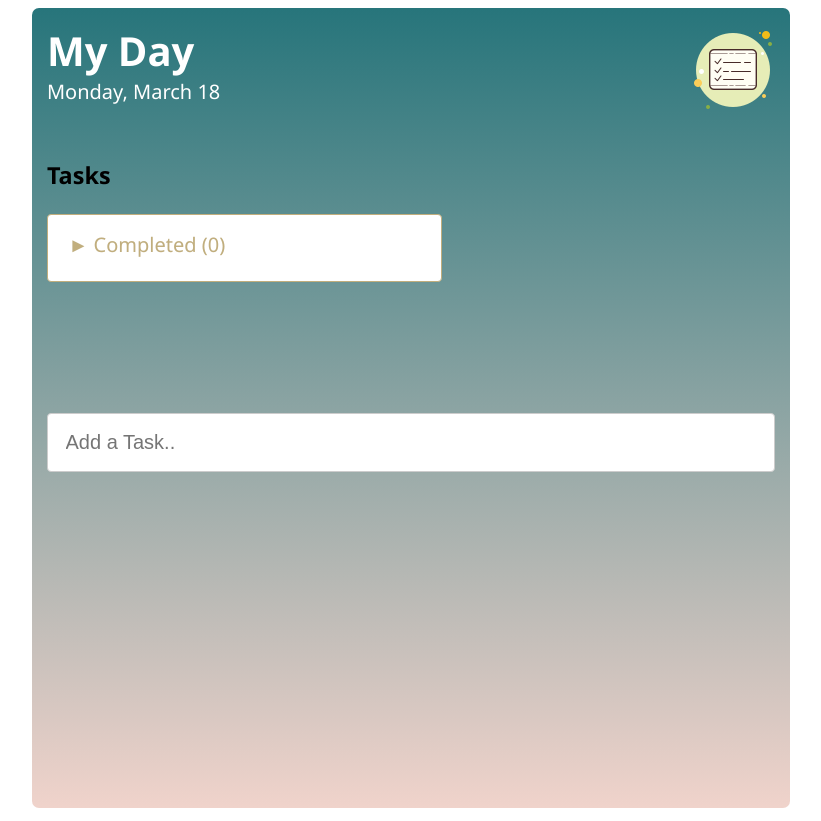
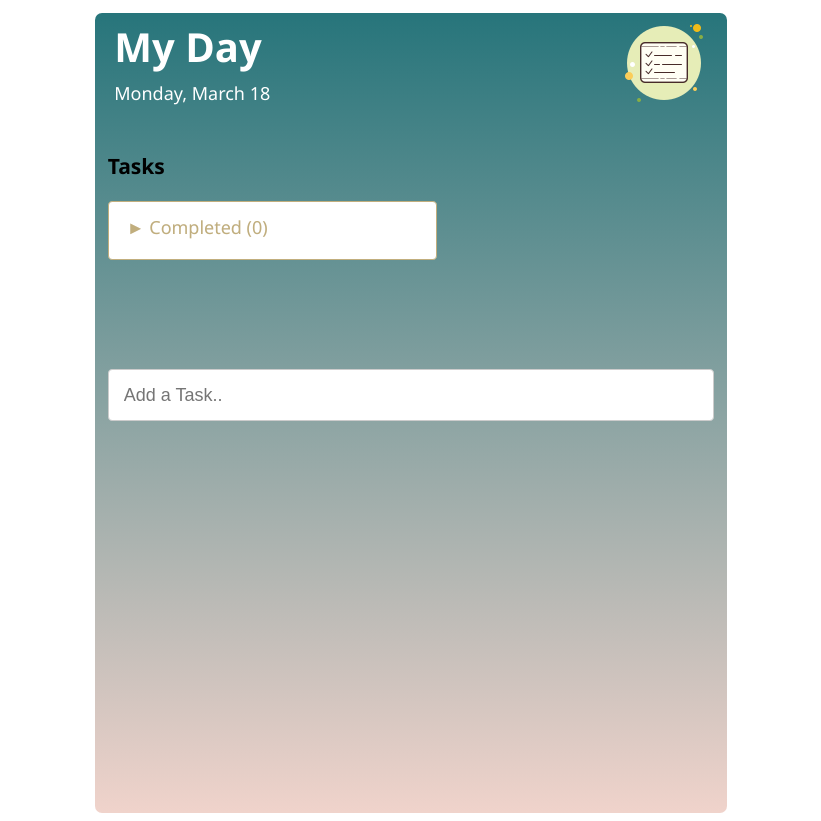
Before and after one commit to Thomas-1006/ToDoApp, a React (Vite) app: page / in a window 1280 px wide. Shown: the whole page, without its empty margins (229-1050 px from the left). Built offline with nearby package versions, Linux system fonts and the light colour scheme.

Commit message:
first push

```diff
--- a/src/App.css
+++ b/src/App.css
@@ -7,8 +7,7 @@
 }
 
 .titleDate {
-  display: flex;
-  flex-direction: column;
+  display: grid;
   margin: 2%;
   color: white;
 }
@@ -23,9 +22,14 @@
 }
 
 .iconContainer {
-  display: flex;
-  justify-content: space-between;
-  align-items: flex-end;
+  display: grid;
+  grid-template-rows: auto;
+  grid-template-columns: auto auto;
+  margin: 2%;
+}
+
+.logoContainer {
+  justify-self: right;
 }
 
 .todoLogo {
@@ -36,9 +40,8 @@
 
 .masterContainer {
   margin: 2%;
-  display: flex;
-  flex-direction: column;
-  justify-content: space-between;
+  display: grid;
+
 }
 
 .editContainer {
@@ -162,10 +165,10 @@ input[type="text"] {
   }
 
   .body {
-    margin: auto 20%;
+    margin: auto 25%;
     border-radius: 7px;
     min-height: 100vh;
-    font-size: 20px;
+    font-size: 18px;
     background: linear-gradient(180deg, rgba(39,117,123,1) 0%, rgba(240,211,203,1) 100%);
   }
 
@@ -184,17 +187,17 @@ input[type="text"] {
 
   .expandCollapseButton,
   .taskCount {
-    font-size: 20px;
+    font-size: 18px;
   }
 
   .deleteButton,
   .editSaveButton {
-  font-size: 20px;
+  font-size: 18px;
 }
 
 
 input[type="text"] {
-  font-size: 20px;
+  font-size: 18px;
 }
 
 .inputBox {
--- a/src/App.jsx
+++ b/src/App.jsx
@@ -97,10 +97,12 @@ function App() {
             <span className='myDayText'>My Day</span>
             <span className='dateText'>{formattedDate}</span>
           </div>
-          <img
-              src="./src/assets/icon1.png"
-              className='todoLogo'
-          />
+          <div className='logoContainer'>
+            <img
+                src="./src/assets/icon1.png"
+                className='todoLogo'
+            />
+          </div>
         </div>
         <div className='masterContainer'>
           <div className='createdCompletedContainer'>
--- /dev/null
+++ b/src/App1.css
@@ -0,0 +1,211 @@
+
+.body{
+    font-family: 'segoe UI', sans-serif;
+    margin: 0%;
+    background: linear-gradient(180deg, rgba(39,117,123,1) 0%, rgba(240,211,203,1) 100%);
+    border-radius: 7px;
+  }
+
+  .titleDate {
+    display: flex;
+    flex-direction: column;
+    margin: 2%;
+    color: white;
+  }
+
+  .myDayText {
+    font-size: 32px;
+    font-weight: 600;
+  }
+
+  .dateText {
+    font-weight: 200;
+  }
+
+  .iconContainer {
+    display: flex;
+    justify-content: space-between;
+    align-items: flex-end;
+  }
+
+  .todoLogo {
+    width: 70px;
+    height: 70px;
+    margin-right: 1%;
+  }
+
+  .masterContainer {
+    margin: 2%;
+    display: flex;
+    flex-direction: column;
+    justify-content: space-between;
+  }
+
+  .editContainer {
+    display: flex;
+    justify-content: space-between;
+  }
+
+  .addedTask {
+    display: flex;
+    justify-content: space-between;
+    background-color: white;
+    border: 1.3px solid #c1ae7d;;
+    border-radius: 4px;
+    padding: 2%;
+    margin-bottom: 2%;
+
+  }
+
+  .textCheckBoxContainer {
+    display: flex;
+    align-items: center;
+  }
+
+  .buttonsContainer {
+    display: flex;
+    gap: 5%;
+    margin-right: 2%;
+  }
+
+  .deleteButton,
+  .editSaveButton {
+    cursor: pointer;
+    border: none;
+    padding: 4px 16px;
+    color: #c1ae7d;
+    background-clip: text;
+
+    transition: transform 0.3s ease 0s;
+  }
+
+  .editSaveButton:hover,
+  .deleteButton:hover {
+    transform: translateY(-8px);
+  }
+
+  .expandCollapseButton {
+    cursor: pointer;
+    color: #c1ae7d;
+    margin-bottom: 2%;
+    border: none;
+    background-clip: text;
+  }
+
+  .ecButtonContainer {
+    display: flex;
+    justify-content: flex-start;
+    background-color: white;
+    border: 1.3px solid #c1ae7d;
+    border-radius: 4px;
+    padding: 2%;
+    width: 50%;
+    margin-bottom: 2%;
+    align-items: baseline;
+  }
+
+  input[type="text"] {
+    outline: none;
+    border: 1px solid white;
+  }
+
+  .inputBox {
+    border: 1px solid #ccc;
+    border-radius: 4px;
+    padding: 2%;
+    margin-bottom: 2%;
+    margin-top: 72%;
+    background-color: white;
+  }
+
+  .taskCheckbox {
+    appearance: none;
+    border: 1px solid #c1ae7d;
+    border-radius: 50%;
+    width: 14px;
+    height: 14px;
+    display: inline-block;
+    position: relative;
+    cursor: pointer;
+    margin-right: 8px;
+  }
+
+  .taskCheckbox:checked {
+    background-color: #c1ae7d;
+    border: 2px solid #c1ae7d;
+  }
+
+  .taskCheckbox:after {
+    content: "\2713";
+    color: #fff;
+    position: absolute;
+    top: 50%;
+    left: 50%;
+    transform: translate(-50%, -50%);
+    font-size: 8px;
+    opacity: 0;
+  }
+
+  .taskCheckbox:checked:after {
+    opacity: 1;
+  }
+
+  .taskCount {
+    font-family: 'segoe UI', sans-serif;
+    font-size: 13px;
+  }
+
+  @media only screen and (min-width: 768px) {
+
+    body {
+      background-color: white;
+    }
+
+    .body {
+      margin: auto 25%;
+      border-radius: 7px;
+      min-height: 100vh;
+      font-size: 18px;
+      background: linear-gradient(180deg, rgba(39,117,123,1) 0%, rgba(240,211,203,1) 100%);
+    }
+
+    .bodyContent {
+      width: 100%;
+    }
+
+    .myDayText {
+      font-size: 40px;
+      font-weight: 600;
+    }
+
+    .dateText {
+      font-weight: 200;
+    }
+
+    .expandCollapseButton,
+    .taskCount {
+      font-size: 18px;
+    }
+
+    .deleteButton,
+    .editSaveButton {
+    font-size: 18px;
+  }
+
+
+  input[type="text"] {
+    font-size: 18px;
+  }
+
+  .inputBox {
+    margin-top: 16%;
+  }
+
+  .todoLogo {
+    width: 100px;
+    height: 100px;
+    margin-right: 1%;
+  }
+
+
+  }
```
